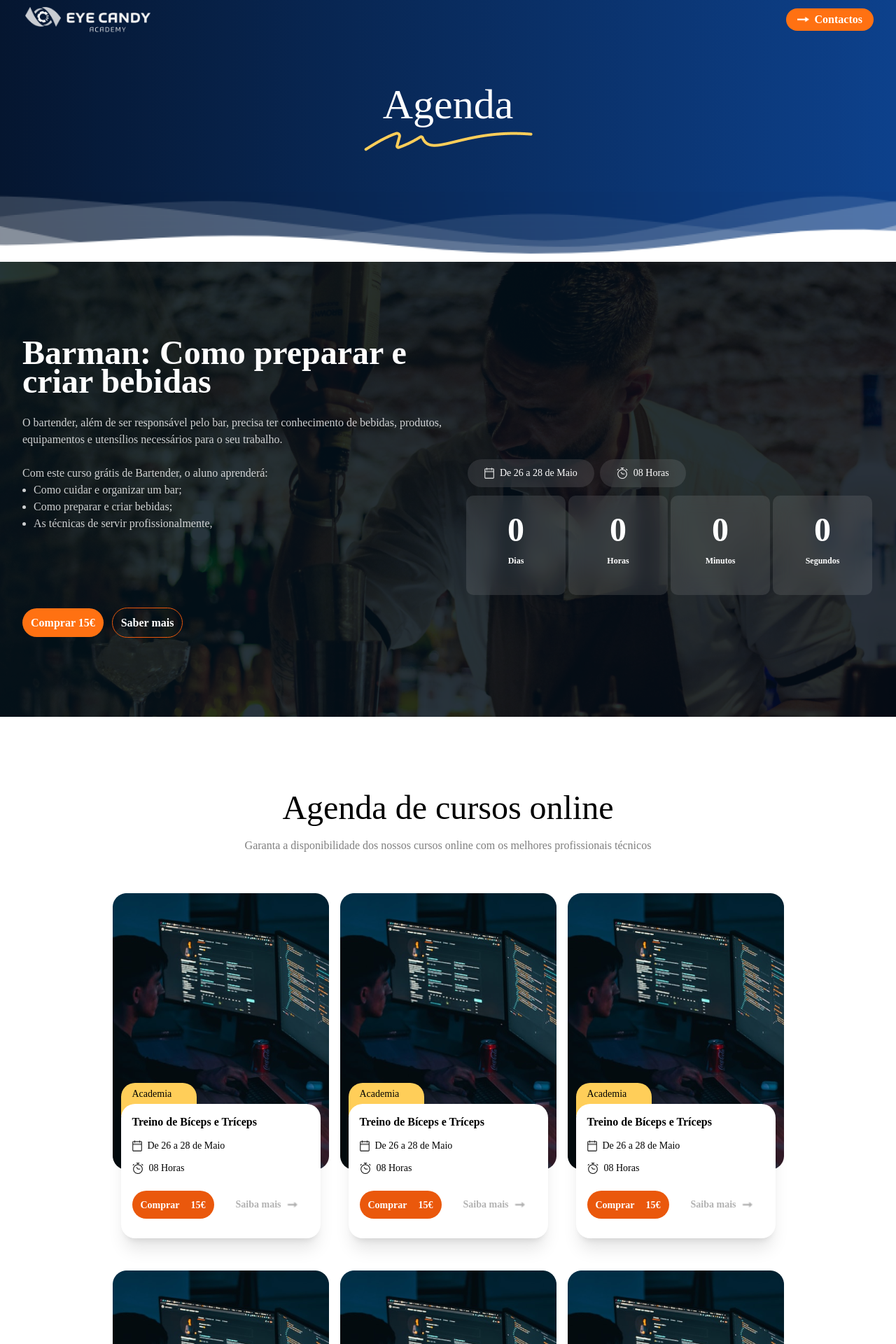
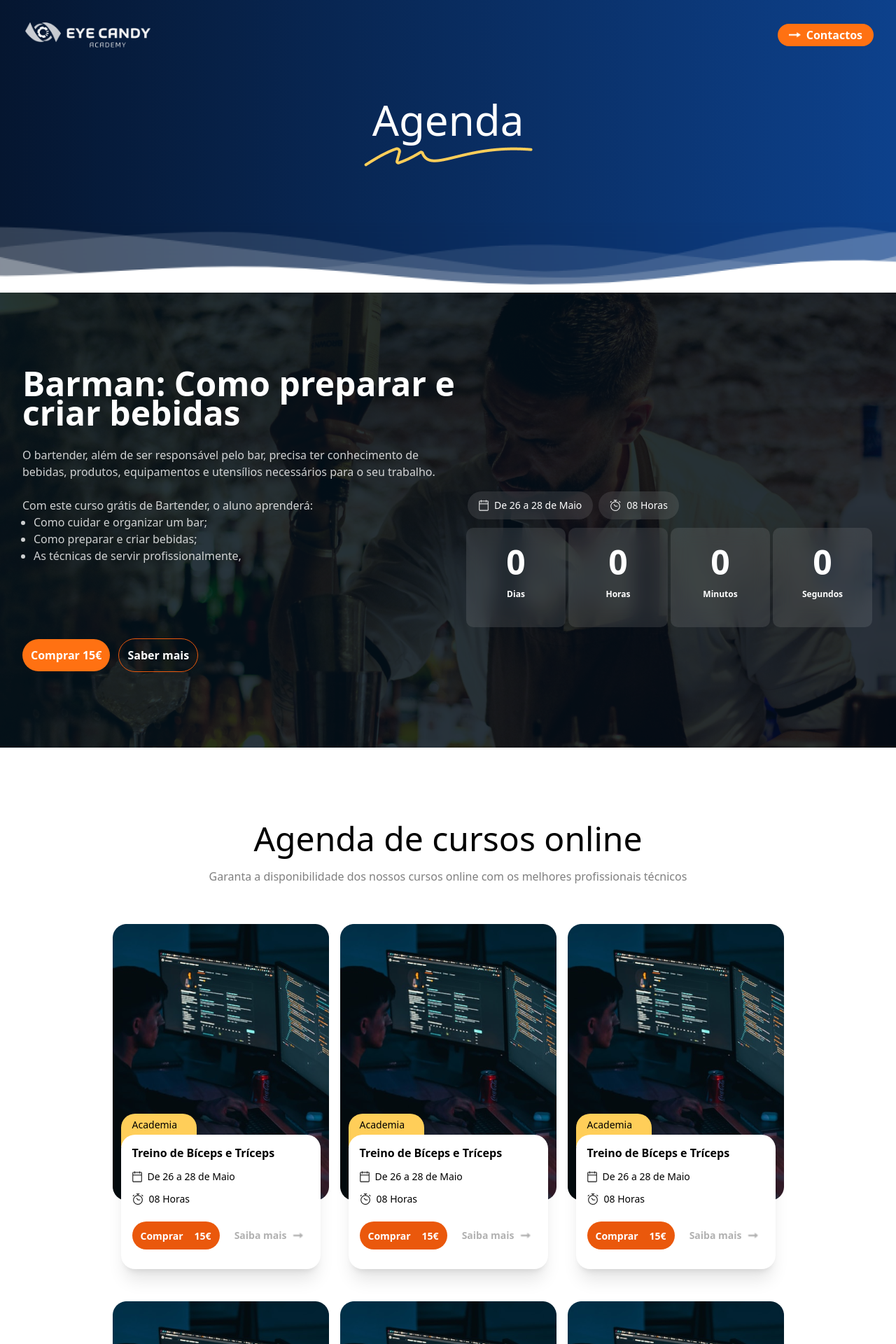
Before and after one commit to victorfulia/agenda-eye-academy, a React (Create React App) app: page / in a window 1280 px wide. Shown: the top 1920 px of the page at 70% size. Built offline with nearby package versions, Linux system fonts and the light colour scheme.

Commit message:
feat: Adjustments

```diff
--- a/src/components/ActiveCourses/index.tsx
+++ b/src/components/ActiveCourses/index.tsx
@@ -38,8 +38,8 @@ const ActiveCourses: React.FC = () => {
 
           <div className="my-4">
             <div className="flex ml-1">
-              <div className="backdrop-blur-md bg-white/10 backdrop-opacity-6 rounded-[2000px] mr-2 px-3">
-                <span className="flex p-3 not-italic font-normal text-sm leading-4 text-white">
+              <div className="backdrop-blur-md bg-white/10 backdrop-opacity-6 rounded-[2000px] mr-2">
+                <span className="flex p-3 px-4 not-italic font-normal text-sm leading-4 text-white">
                   <img
                     src={IconCalendar}
                     className="mr-2"
@@ -48,8 +48,8 @@ const ActiveCourses: React.FC = () => {
                   De 26 a 28 de Maio
                 </span>
               </div>
-              <div className="backdrop-blur-md bg-white/10 backdrop-opacity-6 rounded-[2000px] px-3">
-                <span className="flex p-3 not-italic font-normal text-sm leading-4 text-white">
+              <div className="backdrop-blur-md bg-white/10 backdrop-opacity-6 rounded-[2000px]">
+                <span className="flex p-3 px-4 not-italic font-normal text-sm leading-4 text-white">
                   <img src={IconClock} className="mr-2" alt="icon-clock" />
                   08 Horas
                 </span>
--- a/src/components/CourseCard/index.tsx
+++ b/src/components/CourseCard/index.tsx
@@ -56,7 +56,7 @@ const CourseCard: React.FC = () => {
 
           <a
             href="www"
-            className="flex mr-2 rounded-[200px] p-2 items-center justify-center"
+            className="flex rounded-[200px] p-2 items-center justify-center"
           >
             <span className="not-italic font-bold text-sm leading-4 text-black opacity-30">
               Saiba mais
--- a/src/components/Header/index.tsx
+++ b/src/components/Header/index.tsx
@@ -10,7 +10,7 @@ const Header: React.FC = () => {
   return (
     <div>
       <header>
-        <nav className="bg-gradient-to-r from-[#051630] to-[#0D418C] border-gray-200 px-4 lg:px-6 py-2.5">
+        <nav className="bg-gradient-to-r from-[#051630] to-[#0D418C] border-gray-200 px-4 lg:px-6 py-8">
           <div className="flex flex-wrap justify-between items-center mx-auto max-w-screen-xl">
             <a href="https://" className="flex items-center">
               <img
--- a/src/components/Skills/index.tsx
+++ b/src/components/Skills/index.tsx
@@ -5,9 +5,9 @@ import WomanSkill from "../../assets/imgs/woman-skill.png";
 
 const Skills: React.FC = () => {
   return (
-    <div className="bg-[url('/src/assets/imgs/bg-skills.png')] w-full ">
+    <div className="bg-[url('/src/assets/imgs/bg-skills.png')] w-full">
       <div className="flex w-full justify-between pt-8 px-8 mx-auto max-w-screen-xl items-center">
-        <div className="flex-col max-w-[589px]">
+        <div className="flex-col max-w-[589px] mb-12 md:mb-2">
           <div>
             <span className="not-italic font-medium text-5xl text-black leading-9">
               Adquire novas skills tecnológicas
@@ -31,7 +31,13 @@ const Skills: React.FC = () => {
             </a>
           </div>
         </div>
-        <img src={WomanSkill} className="w-[322px] h-auto" alt="woman-skill" />
+        <div className="w-full flex justify-end">
+          <img
+            src={WomanSkill}
+            className="w-[160px] md:w-[290px] h-auto"
+            alt="woman-skill"
+          />
+        </div>
       </div>
     </div>
   );
--- a/tailwind.config.js
+++ b/tailwind.config.js
@@ -3,9 +3,7 @@ module.exports = {
   content: ["./src/**/*.{html,tsx}"],
   theme: {
     extend: {},
-    fontFamily: {
-      sans: ["Plus Jakarta Sans"],
-    },
+    fontFamily: {},
   },
   plugins: [],
 };
```
